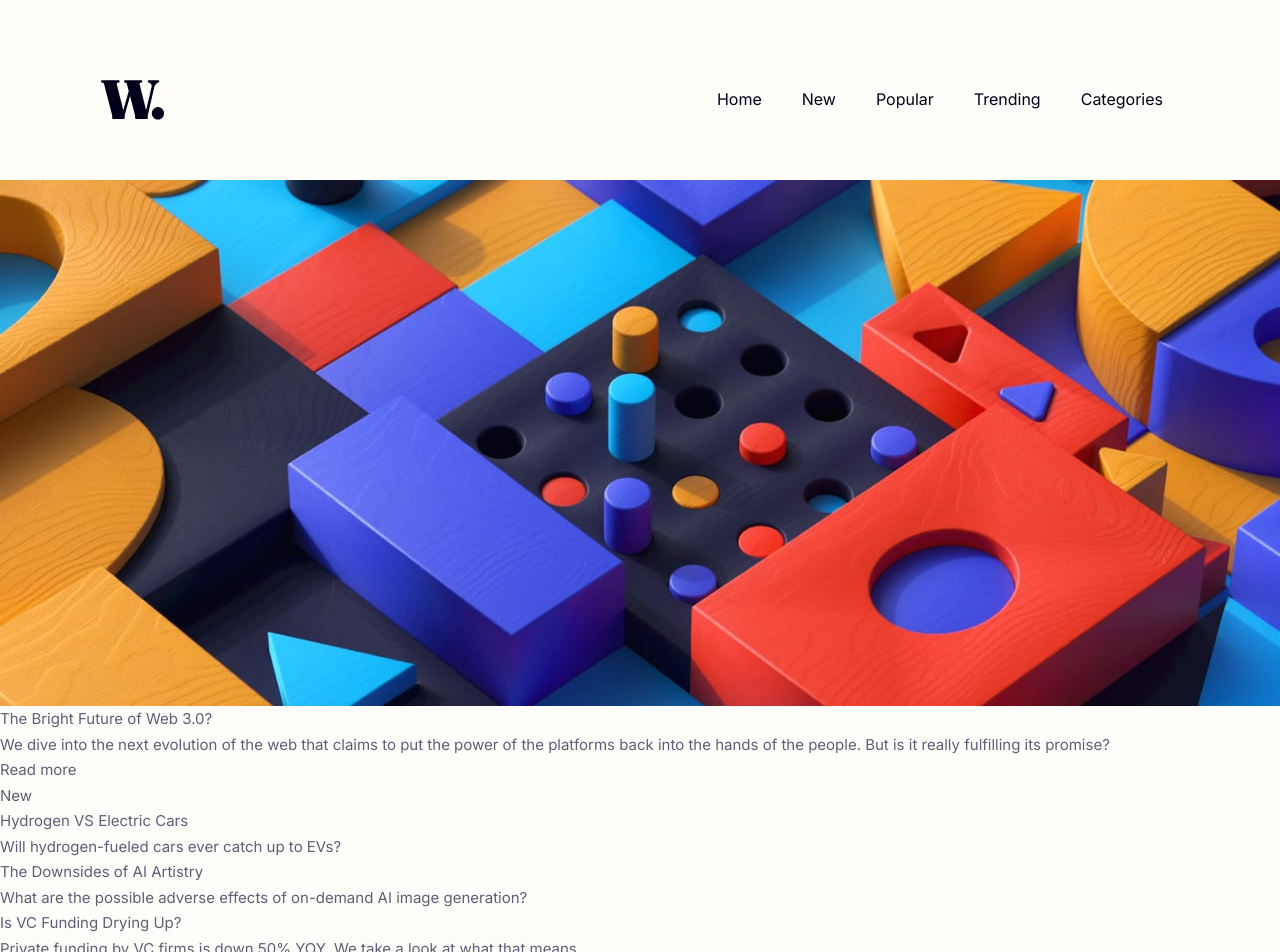
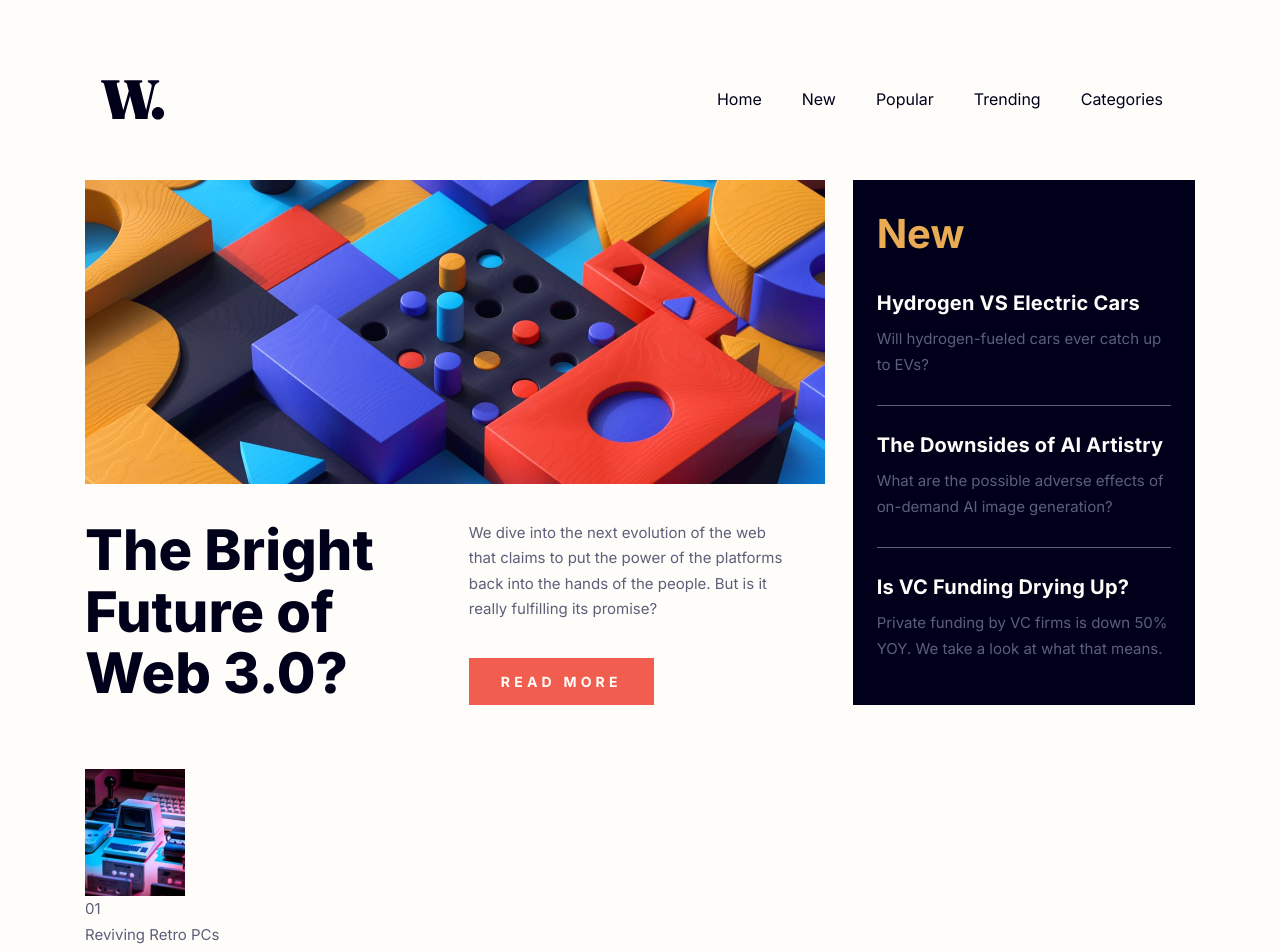
Before and after one commit to abizmo/news-homepage, a Next.js app: page / in a window 1280 px wide. Shown: the top 952 px of the page. Built offline with nearby package versions, Linux system fonts and the light colour scheme.

Commit message:
Style the main section

```diff
--- a/src/pages/index.tsx
+++ b/src/pages/index.tsx
@@ -4,6 +4,26 @@ import Image from "next/image";
 
 import Footer from "../components/Footer";
 import Header from "../components/Header";
+
+const news = [
+  {
+    url: "#",
+    title: "Hydrogen VS Electric Cars",
+    description: "Will hydrogen-fueled cars ever catch up to EVs?",
+  },
+  {
+    url: "#",
+    title: "The Downsides of AI Artistry",
+    description:
+      "What are the possible adverse effects of on-demand AI image generation?",
+  },
+  {
+    url: "#",
+    title: "Is VC Funding Drying Up?",
+    description:
+      "Private funding by VC firms is down 50% YOY. We take a look at what that means.",
+  },
+];
 
 const Home: NextPage = () => {
   return (
@@ -12,59 +32,51 @@ const Home: NextPage = () => {
         <title>News Homepage</title>
       </Head>
       <Header />
-      <main>
-        <div>
-          <section id="hero">
-            <picture>
+      <main className="container mx-auto px-4 lg:px-0">
+        <div className="lg:mb-18 mb-16 lg:flex lg:gap-7">
+          <section id="hero" className="mb-16 lg:mb-0">
+            <picture className="mb-6 block lg:mb-9">
               <source
                 srcSet="/images/image-web-3-desktop.jpg"
                 media="(min-width: 70em)"
               />
               <img src="/images/image-web-3-mobile.jpg" alt="Hero Image" />
             </picture>
-            <h1>The Bright Future of Web 3.0?</h1>
-            <div>
-              <p>
-                We dive into the next evolution of the web that claims to put
-                the power of the platforms back into the hands of the people.
-                But is it really fulfilling its promise?
-              </p>
-              <button>Read more</button>
+
+            <div className="lg:flex lg:gap-7">
+              <div className="lg:flex-1">
+                <h1 className="mb-4 max-w-xs text-4xl font-black text-very-dark-blue lg:mb-0 lg:text-5xl">
+                  The Bright Future of Web 3.0?
+                </h1>
+              </div>
+              <div className="lg:flex-1">
+                <p className="mb-6 max-w-xs lg:mb-9">
+                  We dive into the next evolution of the web that claims to put
+                  the power of the platforms back into the hands of the people.
+                  But is it really fulfilling its promise?
+                </p>
+                <button className="bg-soft-red px-8 py-4 text-sm font-bold uppercase text-off-white">
+                  Read more
+                </button>
+              </div>
             </div>
           </section>
-          <section>
-            <h2>New</h2>
+          <section className="bg-very-dark-blue px-5 py-6 lg:px-6 lg:py-8">
+            <h2 className="mb-2 text-3xl font-bold text-soft-orange lg:text-4xl">
+              New
+            </h2>
             <ul>
-              <li>
-                <div>
-                  <a href="#">
-                    <h3>Hydrogen VS Electric Cars</h3>
-                  </a>
-                  <p>Will hydrogen-fueled cars ever catch up to EVs?</p>
-                </div>
-              </li>
-              <li>
-                <div>
-                  <a href="#">
-                    <h3>The Downsides of AI Artistry</h3>
-                  </a>
-                  <p>
-                    What are the possible adverse effects of on-demand AI image
-                    generation?
-                  </p>
-                </div>
-              </li>
-              <li>
-                <div>
-                  <a href="#">
-                    <h3>Is VC Funding Drying Up?</h3>
-                  </a>
-                  <p>
-                    Private funding by VC firms is down 50% YOY. We take a look
-                    at what that means.
-                  </p>
-                </div>
-              </li>
+              {news.map(({ url, title, description }) => (
+                <li
+                  key={title}
+                  className="border-dark-grayish-blue py-7 last:pb-0 [&:not(:last-child)]:border-b"
+                >
+                  <h3 className="mb-2 text-2xl font-bold text-off-white lg:mb-3">
+                    <a href={url}>{title}</a>
+                  </h3>
+                  <p>{description}</p>
+                </li>
+              ))}
             </ul>
           </section>
         </div>
```
